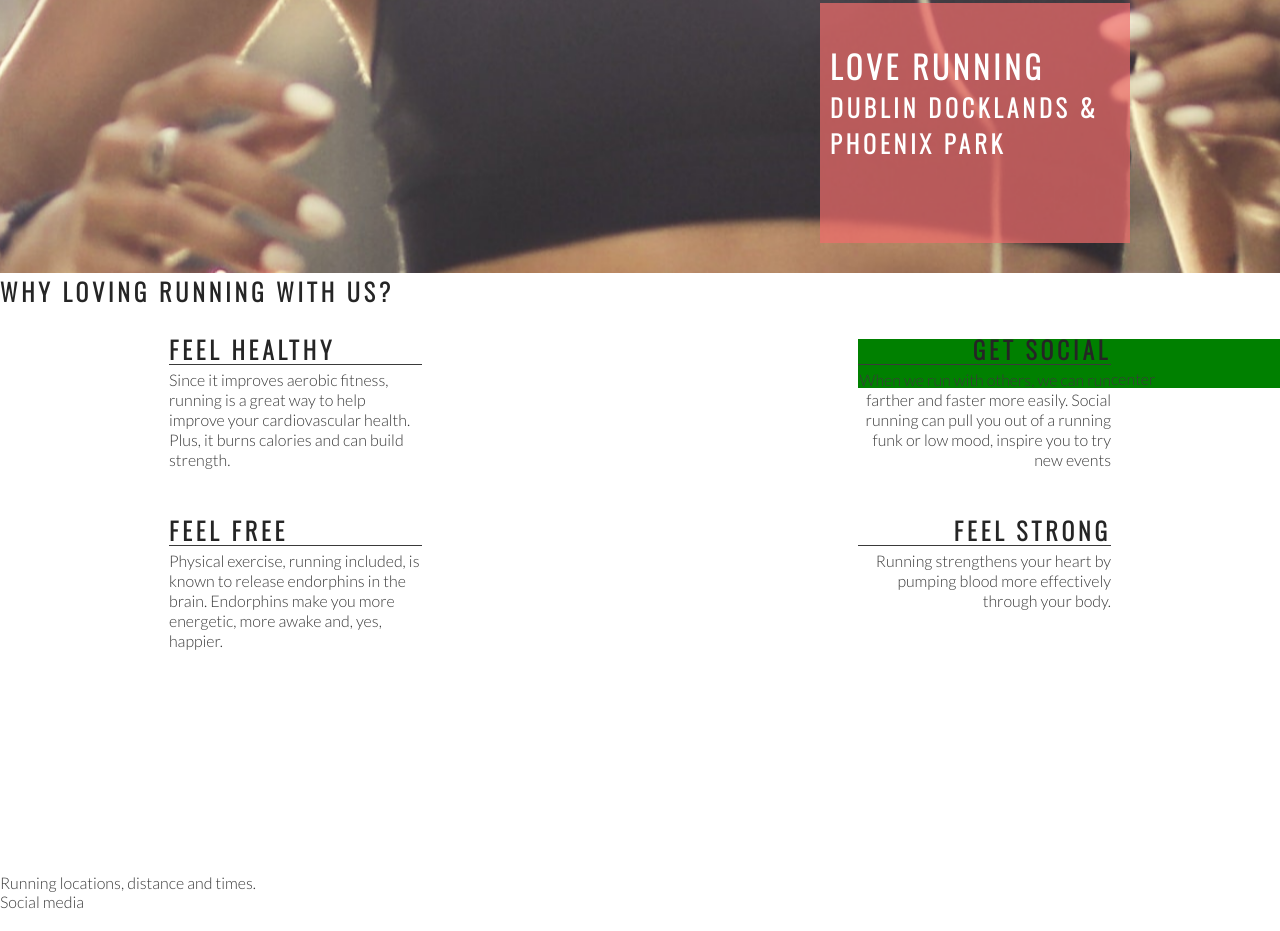
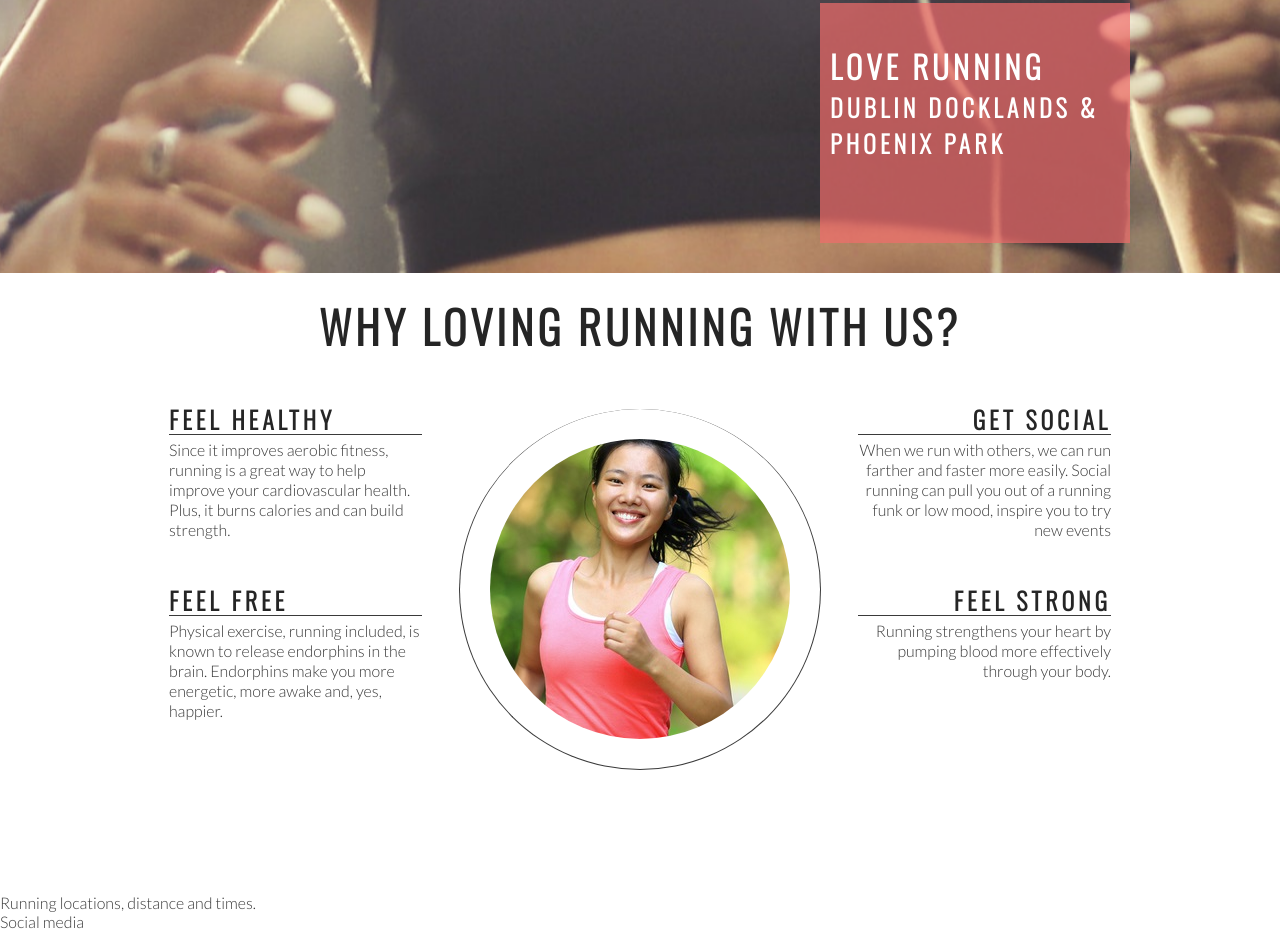
Before and after one commit to FelipeSeiberlich/love-running, a plain HTML site: page index.html in a window 1280 px wide. Shown: the part 402-1333 px from the top of the page. Drawn offline with nearby package versions, Linux system fonts and the light colour scheme.

Commit message:
add center-about and style into a circle

```diff
--- a/assets/css/style.css
+++ b/assets/css/style.css
@@ -109,17 +109,20 @@ h1, h2 {
     width: 33%;
     float: left;
 
+
 }
 #right-about {
     padding-top: 30px;
     width: 33%;
     float: right;
 
+
 }
 #center-about {
     padding-top: 30px;
     width: 0 auto;
-    background: green;
+
+
 }
 hr {
     border-top: 1px solid #3a3a3a;
@@ -147,3 +150,24 @@ hr {
 .right-about-heading p {
     text-align: right;
 }
+#welcome {
+    text-align: center;
+    margin: 20px 0;
+    font-size: 280%;
+}
+#circle-container {
+    width: 300px;
+    height: 300px;
+    padding: 30px;
+    border-style: solid;
+    border-top: #ccc;
+    border-width: 1px;
+    border-radius: 50%;
+    margin: 0 auto;
+
+}
+#circle-cover-bg {
+    background: url(../images/ethos-center-image.jpg) no-repeat center center;
+    height: 100%;
+    border-radius: 50%;
+}
--- a/index.html
+++ b/index.html
@@ -43,8 +43,9 @@
         </div>
     </section>
     <section id="club-ethos">
-        <h1>Why Loving Running With Us?</h1>
+        <h2 id="welcome">Why Loving Running With Us?</h2>
         <div id="left-about">
+
             <div class="left-about-heading">
                 <h2>Feel Healthy</h2>
                 <hr>
@@ -61,6 +62,7 @@
         </div>
 
         <div id="right-about">
+
             <div class="right-about-heading">
                 <h2> Get Social</h2>
                 <hr>
@@ -73,9 +75,17 @@
                 <hr>
                 <p> Running strengthens your heart by pumping blood more effectively through your body.</p>
             </div>
-            <div id="center-about">center</div>
+        </div>
+
+        <div id="center-about">
+            <div id="circle-container">
+                <div id="circle-cover-bg">
+
+                </div>
+            </div>
         </div>
     </section>
+
     <section>
         Running locations, distance and times.
     </section>
```
Also changed, not shown: assets/images/ethos-center-image.jpg (added).
